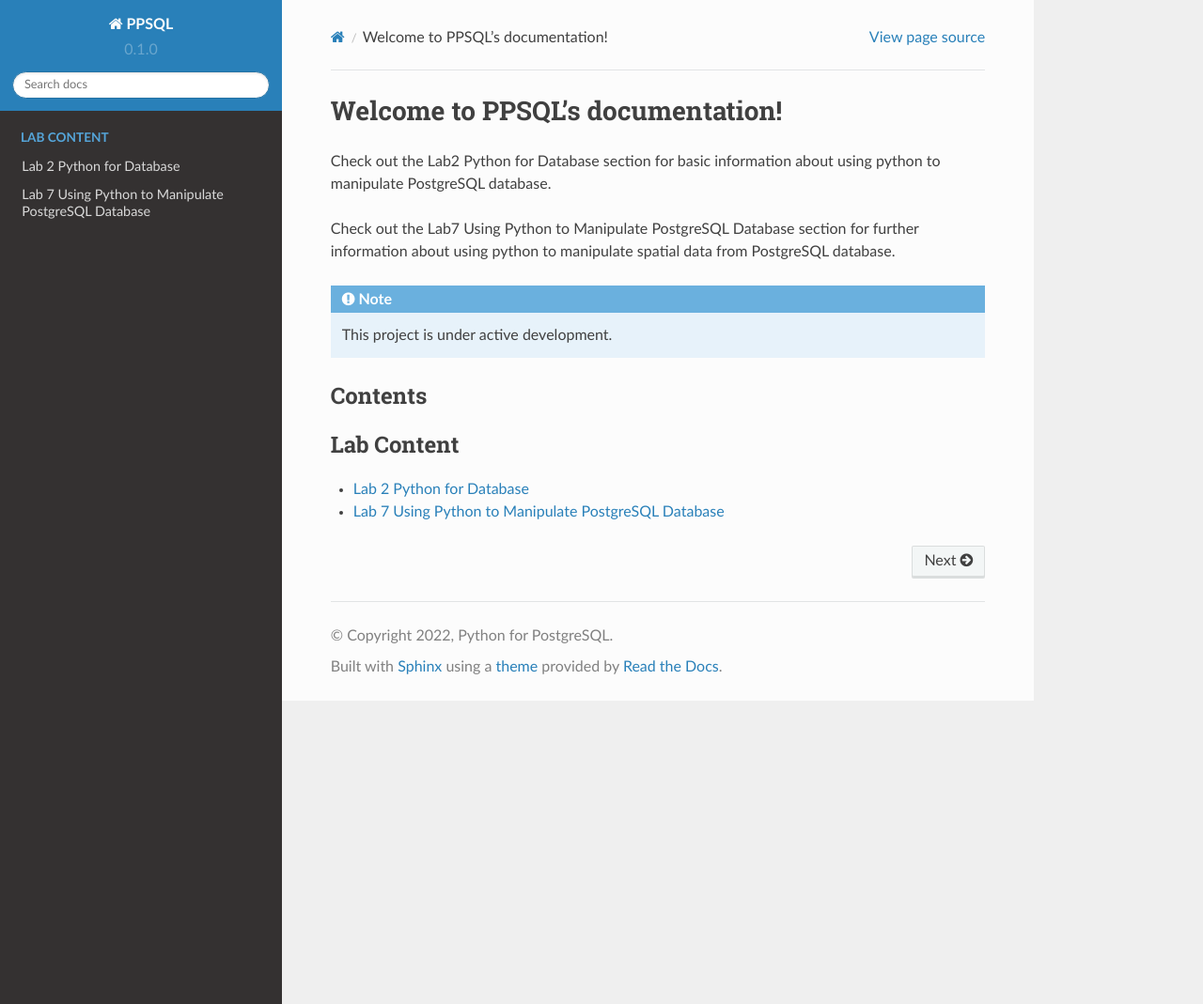
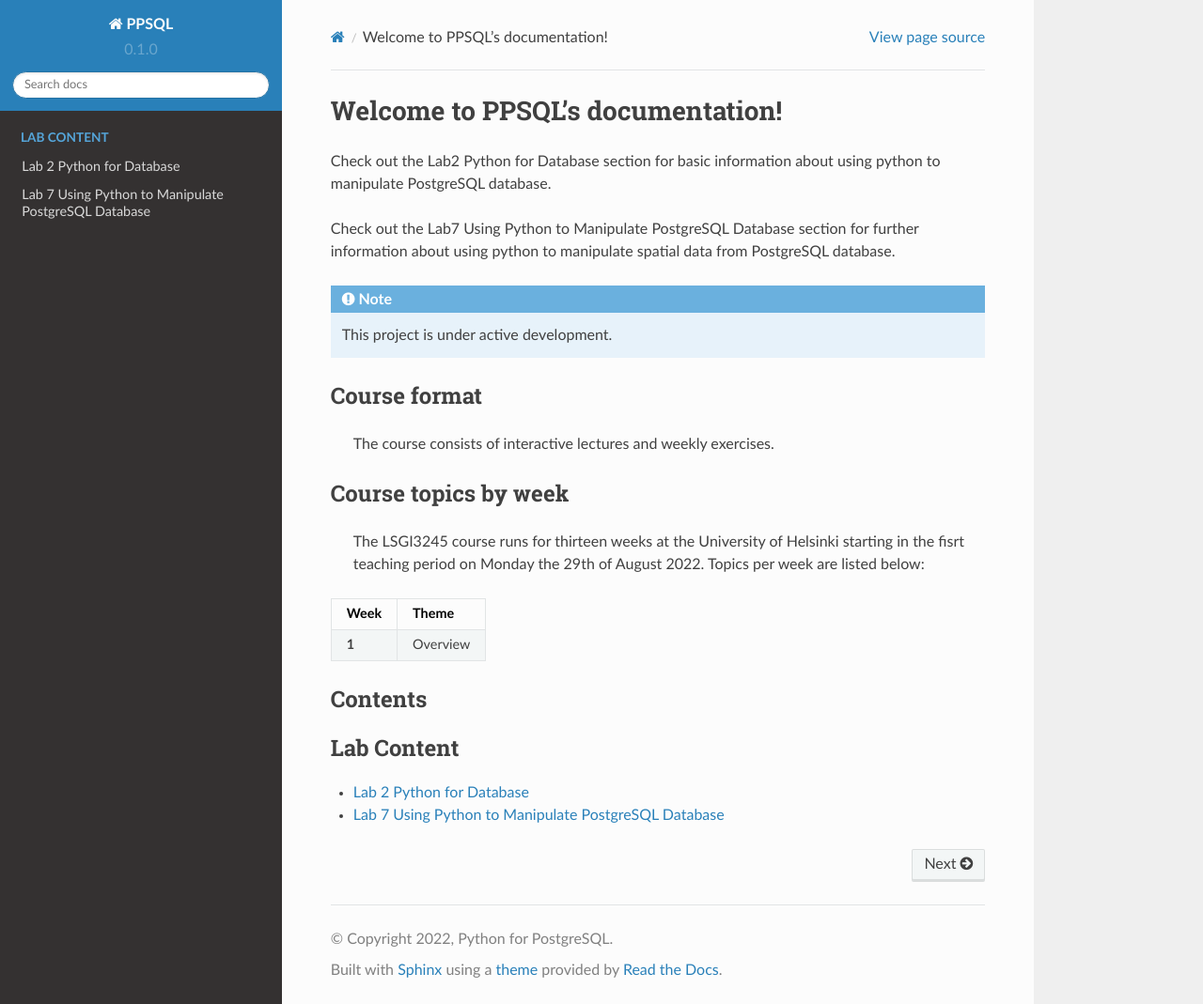
Before and after one commit to lc06/python_for_postgresql, a Sphinx documentation site: the page built from docs/source/index.rst, in a window 1280 px wide and 1069 px high. Shown: the whole window at 94% size. Built offline with Sphinx 7.4.7 and the Read the Docs theme 2.0.0, drawn with Linux system fonts in a browser that asks for light colours.

```diff
--- a/docs/source/index.rst
+++ b/docs/source/index.rst
@@ -9,6 +9,27 @@ Check out the :doc:`Lab7 Using Python to Manipulate PostgreSQL Database` section
 
    This project is under active development.
 
+
+Course format
+-------------
+
+   The course consists of interactive lectures and weekly exercises.
+
+
+Course topics by week
+---------------------
+
+   The LSGI3245 course runs for thirteen weeks at the University of Helsinki starting in the fisrt teaching period on Monday the 29th of August 2022. Topics per week are listed below:
+
++----------------+---------------------------------+
+| Week           | Theme                           |
++================+=================================+
+| **1**          | Overview                        |
+|                |                                 |
+|                |                                 |
+|                |                                 |
++----------------+---------------------------------+
+
 Contents
 --------
 
```
Also changed, not shown: other parts of docs/source/index.rst (+0 -4 lines).
